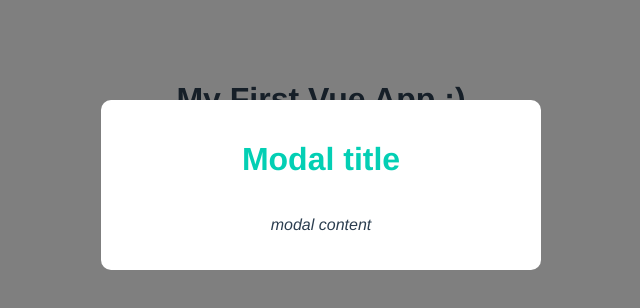
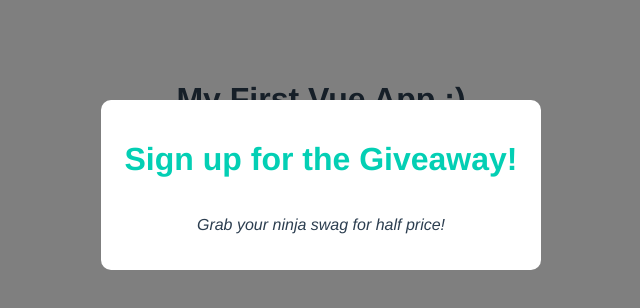
Before and after one commit to bravestarr15/vue_js_3_tutorial, a Vue app in the folder modal-project/modal-project/: page / in a window 1280 px wide. Shown: the top 308 px of the page, without its empty margins (319-959 px from the left). Built offline with nearby package versions, Linux system fonts and the light colour scheme.

Commit message:
Pass data from parent to child using props

```diff
--- a/modal-project/modal-project/src/App.vue
+++ b/modal-project/modal-project/src/App.vue
@@ -4,7 +4,7 @@
     <input type="text" ref="input_text_name">
     <button @click="handleClick">click me</button>
   </div>
-  <Modal />
+  <Modal modal_header="Sign up for the Giveaway!" modal_text="Grab your ninja swag for half price!" />
 </template>
 
 <script>
--- a/modal-project/modal-project/src/components/Modal.vue
+++ b/modal-project/modal-project/src/components/Modal.vue
@@ -1,11 +1,17 @@
 <template>
   <div class="backdrop">
     <div class="modal">
-      <h1>Modal title</h1>
-      <p>modal content</p>
+      <h1>{{ modal_header }}</h1>
+      <p>{{ modal_text }}</p>
     </div>
   </div>
 </template>
+
+<script>
+export default {
+  props: ['modal_header', 'modal_text']
+  }
+</script>
 
 <style>
   .modal {
```
